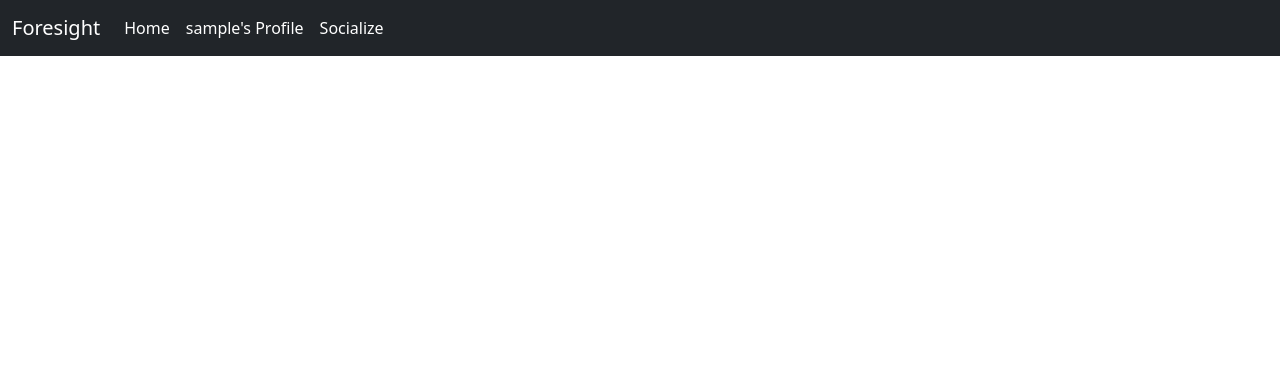
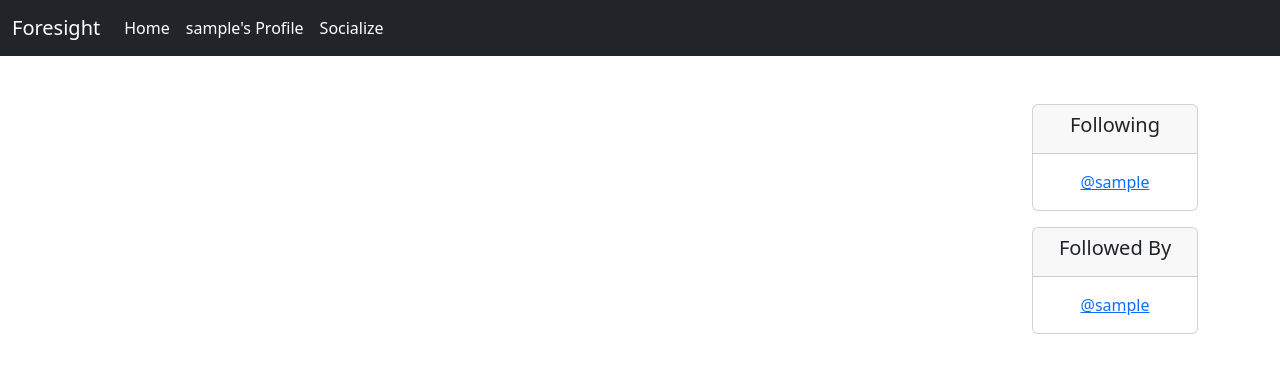
Before and after one commit to MichaelSturgeon/Foresight, a Django app: template social/templates/social/my_profile.html in a window 1280 px wide. Shown: the top 373 px of the page. Run offline with Django 4.2, Linux system fonts and the light colour scheme; the template is opened without the code that fills it: values that come from a table or form of the project are taken from there, others are empty; the visitor is signed in with stand-in values (Sample User, id 1); data comes from the database, SQL or seed files in the repository.

Commit message:
Display followed & following user profiles in 'my_profile.html' file and add basic bootstrap styling

```diff
--- a/social/templates/social/my_profile.html
+++ b/social/templates/social/my_profile.html
@@ -4,5 +4,41 @@
 {% block content %}
 <!-- my_profile.html content starts here -->
 
+<div class="container mt-5">
+    <div class="row">
+        <div class="col-10"></div>
+        <div class="col-2 text-center">
+            <!-- List of users this account follows -->
+            <div class="card mb-3">
+                <div class="card-header">
+                    <h5>Following</h5>
+                </div>
+                <div class="card-body">
+                    {% for follows in my_profile.follows.all %}
+                    <a href="{% url 'my_profile' follows.user.id %}">@{{follows}}</a>
+                    {% endfor %}
+                </div>
+            </div>
+            <!-- List of users following this account -->
+            <div class="card">
+                <div class="card-header">
+                    <h5>Followed By</h5>
+                </div>
+                <div class="card-body">
+                    {% for followed in my_profile.followed_by.all %}
+                    <a href="{% url 'my_profile' followed.user.id %}">@{{followed}}</a>
+                    {% endfor %}
+                </div>
+            </div>
+        </div>
+    </div>
+</div>
+
+
+
+
+
+
+
 <!-- my_profile.html content ends here -->
 {% endblock %}
--- a/social/urls.py
+++ b/social/urls.py
@@ -4,5 +4,5 @@ from . import views
 urlpatterns = [
     path('', views.home, name="home"),
     path('profile_list/', views.profile_list, name="profile_list"),
-    path('my_profile/', views.my_profile, name="my_profile"),
+    path('my_profile/<int:pk>', views.my_profile, name="my_profile"),
 ]
--- a/templates/base.html
+++ b/templates/base.html
@@ -27,7 +27,8 @@
                     </li>
                     {% if request.user.is_authenticated %}
                     <li class="nav-item">
-                        <a class="nav-link active" aria-current="page" href="{% url 'my_profile' %}">{{user.username}}'s
+                        <a class="nav-link active" aria-current="page"
+                            href="{% url 'my_profile' request.user.id %}">{{user.username}}'s
                             Profile</a>
                     </li>
                     <li class="nav-item">
```
Also changed, not shown: social/views.py (+6 -2 lines).
